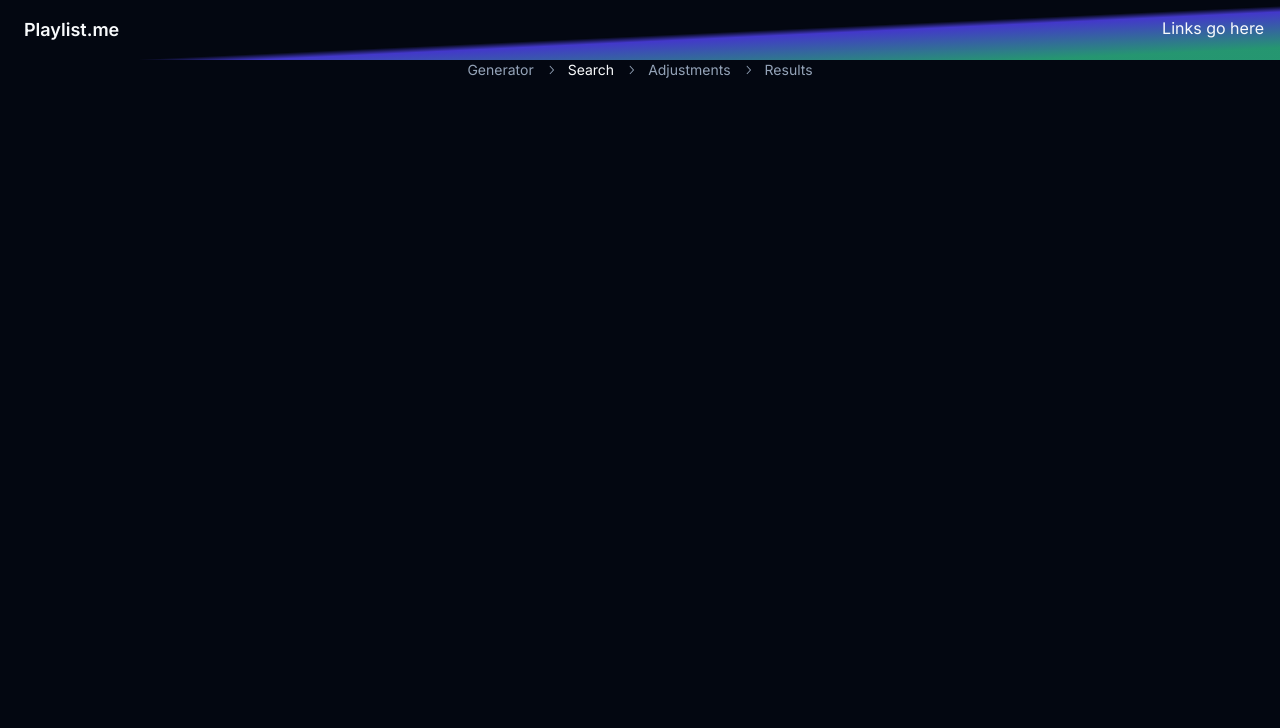
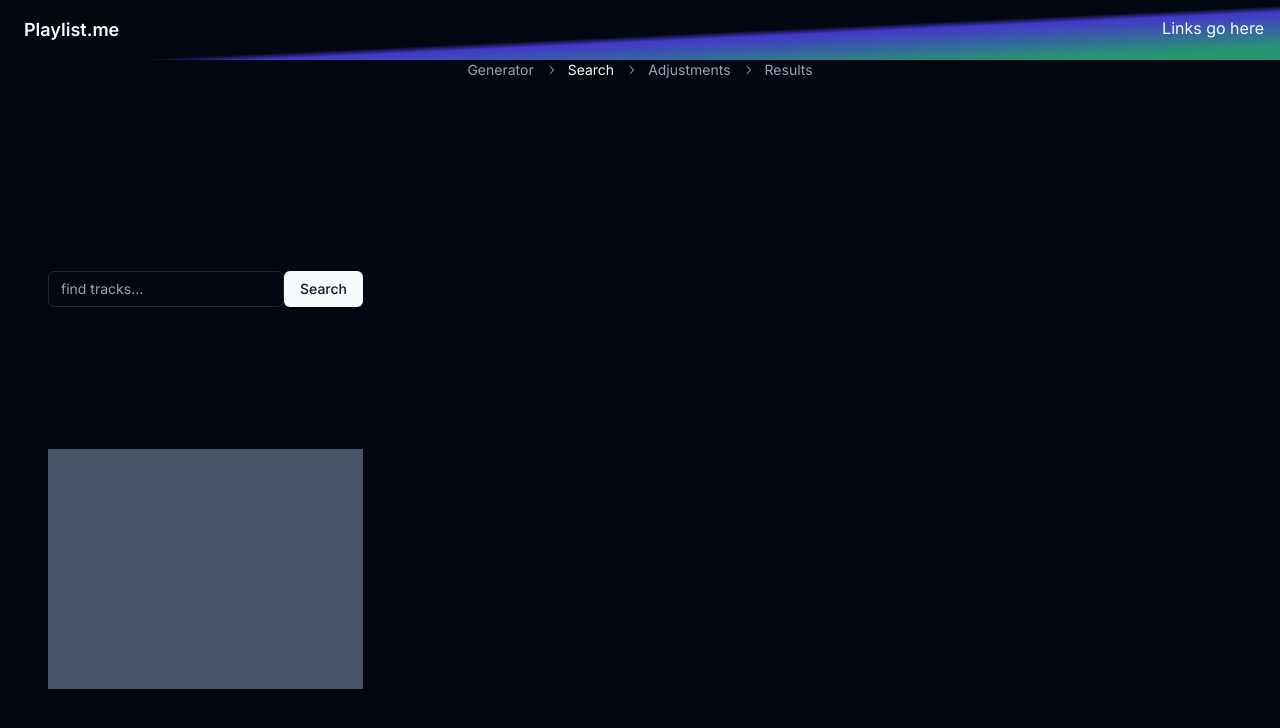
Before and after one commit to mgballou/playlist_me_2, a Next.js app: page /generator/search in a window 1280 px wide. Shown: the top 728 px of the page. Built offline with nearby package versions, Linux system fonts and the light colour scheme.

Commit message:
search returns results from api, results can be added to selections

```diff
--- a/app/actions.ts
+++ b/app/actions.ts
@@ -141,3 +141,46 @@ export async function getTrackData(trackIds: string[]) {
         console.log(error)
     }
 }
+
+export async function getSearchResults(query: string) {
+    const token = await getAPIToken()
+    const url = 'https://api.spotify.com/v1/search'
+    const params = new URLSearchParams({
+        q: query,
+        market: 'US',
+        type: 'track',
+    } as any)
+
+    const options = {
+        method: 'GET',
+        headers: { Authorization: `Bearer ${token}` },
+    }
+
+    try {
+        const response = await fetch(url + '?' + params.toString(), options)
+
+        if (!response.ok) {
+            throw new Error(await response.json())
+        }
+
+        const responseData = await response.json()
+
+        const results = responseData.tracks.items.map(
+            (track: any, idx: number) => {
+                return {
+                    title: track.name,
+                    artist: track.artists[0].name,
+                    link: track.external_urls.spotify,
+                    spotifyId: track.id,
+                    artwork: track.album.images[1].url,
+                }
+            }
+        )
+
+        console.log(results)
+
+        return results
+    } catch (error) {
+        console.log(error)
+    }
+}
--- a/app/generator/page.tsx
+++ b/app/generator/page.tsx
@@ -6,15 +6,13 @@ export const dynamic = 'force-dynamic'
 
 const tracks = ['2IRZnDFmlqMuOrYOLnZZyc']
 
-
 export default async function Generator() {
-
     const results: SpotifyTrack[] = await getRecommendationsData(tracks)
 
     return (
         <main className="flex min-h-screen flex-col justify-evenly p-12">
             Generator
-            <div className="inset-4 flex min-h-60 w-full flex-row flex-wrap justify-center gap-2 bg-slate-600 p-4">
+            {/* <div className="inset-4 flex min-h-60 w-full flex-row flex-wrap justify-center gap-2 bg-slate-600 p-4">
                 {results?.map((track, idx) => {
                     return (
                         <TrackCard
@@ -24,7 +22,7 @@ export default async function Generator() {
                         />
                     )
                 })}
-            </div>
+            </div> */}
         </main>
     )
 }
--- a/app/generator/search/page.tsx
+++ b/app/generator/search/page.tsx
@@ -1,5 +1,54 @@
-export default async function Search() {
+'use client'
+
+import { ChangeEvent, FormEvent, useState } from 'react'
+import { getSearchResults } from '@/app/actions'
+import { Button } from '@/components/ui/button'
+import { Input } from '@/components/ui/input'
+import { SpotifyTrack } from '@/lib/types'
+import TrackCard from '@/components/shared/TrackCard'
+
+export default function Search() {
+    const [formData, setFormData] = useState({
+        query: '',
+    })
+    const [searchResults, setSearchResults] = useState<SpotifyTrack[]>([])
+
+    function handleFormChange(evt: ChangeEvent<HTMLInputElement>) {
+        setFormData({ query: evt.target.value })
+    }
+
+    async function handleSearch(evt: FormEvent<HTMLFormElement>) {
+        evt.preventDefault()
+        const results: SpotifyTrack[] = await getSearchResults(formData.query)
+        setSearchResults(results)
+    }
+
     return (
-        <main className="flex min-h-screen flex-col justify-evenly p-12"></main>
+        <main className="flex min-h-screen w-full flex-col justify-evenly p-12">
+            <form className="inline-flex" onSubmit={handleSearch}>
+                <Input
+                    type="search"
+                    name="query"
+                    value={formData.query}
+                    onChange={handleFormChange}
+
+                    placeholder="find tracks..."
+                />
+
+                <Button type="submit">Search</Button>
+            </form>
+
+            <div className="inset-4 flex min-h-60 w-full flex-row flex-wrap justify-center gap-2 bg-slate-600 p-4">
+                {searchResults?.map((track, idx) => {
+                    return (
+                        <TrackCard
+                            key={'search' + track.spotifyId}
+                            track={track}
+                            variant={'search'}
+                        />
+                    )
+                })}
+            </div>
+        </main>
     )
 }
```
